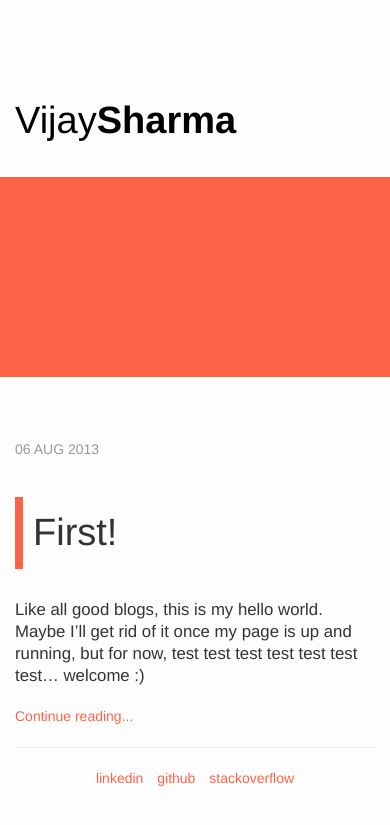
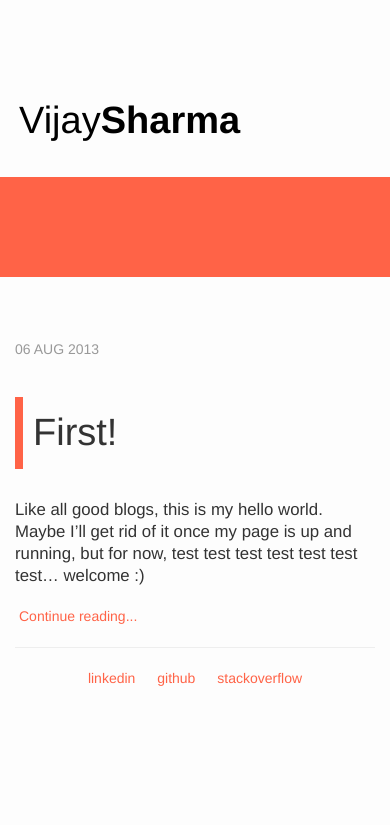
Before and after one commit to vijaysharm/vijaysharm.github.io, a Jekyll site: the page built from index.html, in a window 390 px wide. Shown: the top 825 px of the page. Built offline with Jekyll 4.4.1, drawn with Linux system fonts in a browser that asks for light colours; the list of posts is cut into pages by our own code.

Commit message:
fixed a few layout issues

```diff
--- a/css/custom.css
+++ b/css/custom.css
@@ -6,9 +6,14 @@ body {
 	margin: 100px 0 35px 0;
 }
 
+.header > *:hover {
+	color: tomato;
+	background: #FDFDFD;
+}
+
 .banner {
 	background: tomato;
-	height: 200px
+	height: 100px;
 }
 
 .post h1, .post h2 {
@@ -39,7 +44,17 @@ body {
 
 a {
 	color: tomato;
+	text-decoration:none;
+	padding: 4px;
 }
+a:link {text-decoration:none;}
+a:visited {text-decoration:none;}
+a:hover {
+	background: tomato;
+	color: #FDFDFD;
+	text-decoration:none;
+}
+a:active {text-decoration:none;}
 
 .header a {
 	color: black;
@@ -57,6 +72,10 @@ a {
 		font-size: 1.3em;
 		margin-bottom: 20px;
 	}
+
+	.banner {
+		height: 200px;
+	}
 }
 
 /** small devices (tablets) */
@@ -65,6 +84,15 @@ a {
 		line-height: 160%;
 		font-size: 1.4em;
 		margin-bottom: 20px;
+	}
+
+	.banner {
+		height: 200px;
+	}
+
+	.row {
+		margin-right: 0;
+		margin-left: 0;
 	}
 }
 
@@ -79,6 +107,10 @@ a {
 	.article_date {
 		text-align: right;
 	}
+
+	.banner {
+		height: 200px;
+	}
 }
 
 /** Large devices (TVs, large desktops) */
@@ -92,4 +124,8 @@ a {
 	.article_date {
 		text-align: right;
 	}
+
+	.banner {
+		height: 200px;
+	}
 }
--- a/test.html
+++ b/test.html
@@ -37,6 +37,7 @@
 					<h2>This is another title</h2>
 					<p>Contrary to popular belief, Lorem Ipsum is not simply random text. It has roots in a piece of classical Latin literature from 45 BC, making it over 2000 years old. Richard McClintock, a Latin professor</p>
 					<p>Contrary to popular belief, Lorem Ipsum is not simply random text. It has roots in a piece of classical Latin literature from 45 BC, making it over 2000 years old. Richard McClintock, a Latin professor</p>
+					<p><a href="#">Continue Reading...</a></p>
 				</div>
 			</div>
 
```
